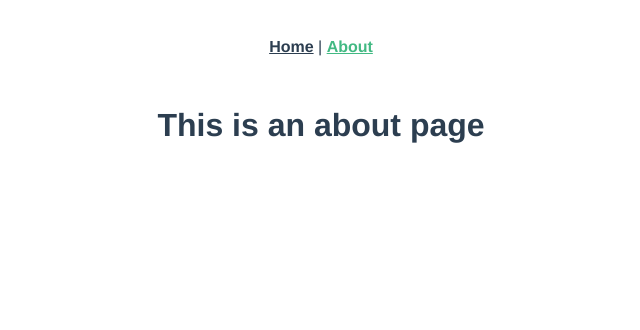
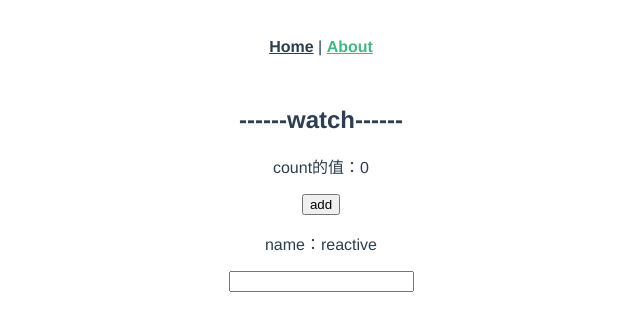
Before and after one commit to lhz333/vue3-study, a Vue app: page /#/about in a window 1280 px wide. Shown: the top 330 px of the page, without its empty margins (319-959 px from the left). Built offline with nearby package versions, Linux system fonts and the light colour scheme.

Commit message:
feat: watch

```diff
--- a/src/components/5.computed.vue
+++ b/src/components/5.computed.vue
@@ -14,6 +14,7 @@
 import { computed, ref } from "@vue/composition-api";
 export default {
   setup() {
+    console.log("--------------computed--------------");
     const count = ref(0);
     // 只读的计算属性
     const addValue = computed(() => count.value + 1);
--- /dev/null
+++ b/src/components/6.watch.vue
@@ -0,0 +1,54 @@
+<template>
+  <div>
+    <h2>------watch------</h2>
+    <p>count的值：{{ count }}</p>
+    <button @click="add">add</button>
+    <p>name：{{ name }}</p>
+    <input type="text" @blur="changeInput" />
+  </div>
+</template>
+
+<script>
+import {
+  watchEffect,
+  watch,
+  ref,
+  reactive,
+  toRefs
+} from "@vue/composition-api";
+export default {
+  setup() {
+    console.log("--------------watch--------------");
+    const count = ref(0);
+
+    const add = () => (count.value += 1);
+
+    const state = reactive({
+      name: "reactive"
+    });
+    const changeInput = e => {
+      state.name = e.target.value;
+    };
+    // watchEffect() 监听props
+    watchEffect(() => {
+      console.log(count.value);
+      console.log(state.name);
+    });
+    // watch监听器
+    watch(
+      // 这里是要监听的数据 count是ref创建的数据，() => state.name是reactive创建的数据
+      [count, () => state.name],
+      // newValue是新值，oldValue是旧值
+      (newValue, oldValue) => {
+        console.log(newValue, oldValue);
+      }
+    );
+    return {
+      ...toRefs(state),
+      count,
+      add,
+      changeInput
+    };
+  }
+};
+</script>
--- a/src/views/About.vue
+++ b/src/views/About.vue
@@ -1,5 +1,12 @@
 <template>
   <div class="about">
-    <h1>This is an about page</h1>
+    <ComWatch />
   </div>
 </template>
+
+<script>
+import ComWatch from "@/components/6.watch.vue";
+export default {
+  components: { ComWatch }
+};
+</script>
```
